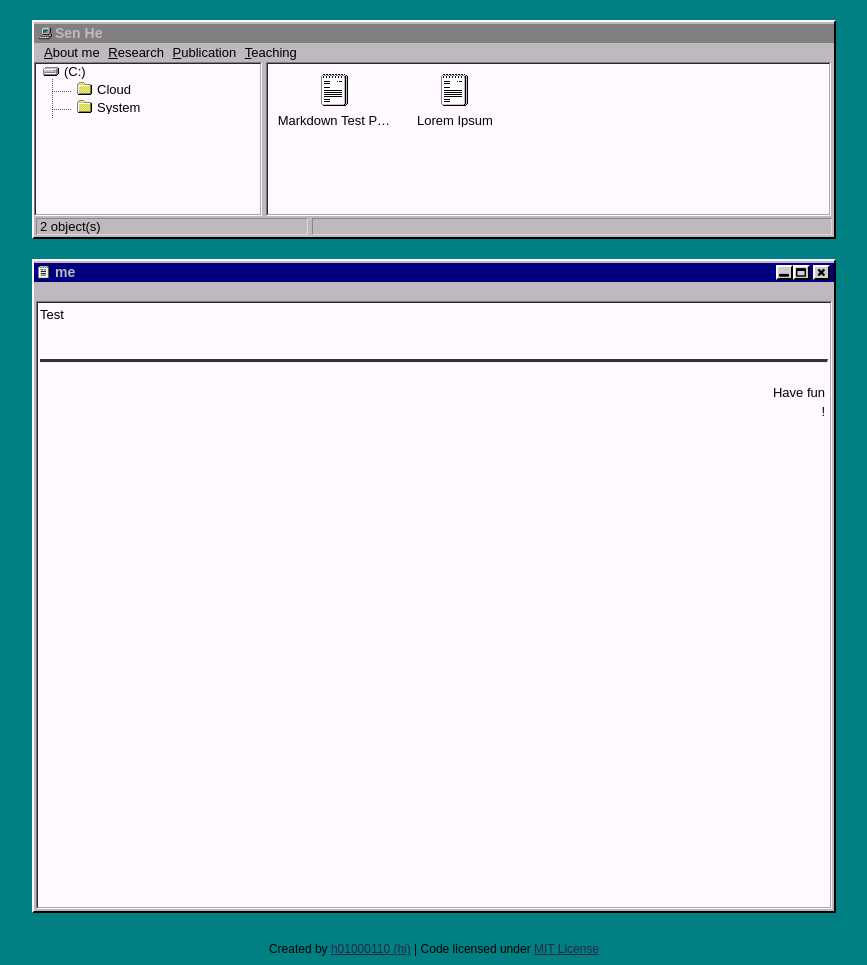
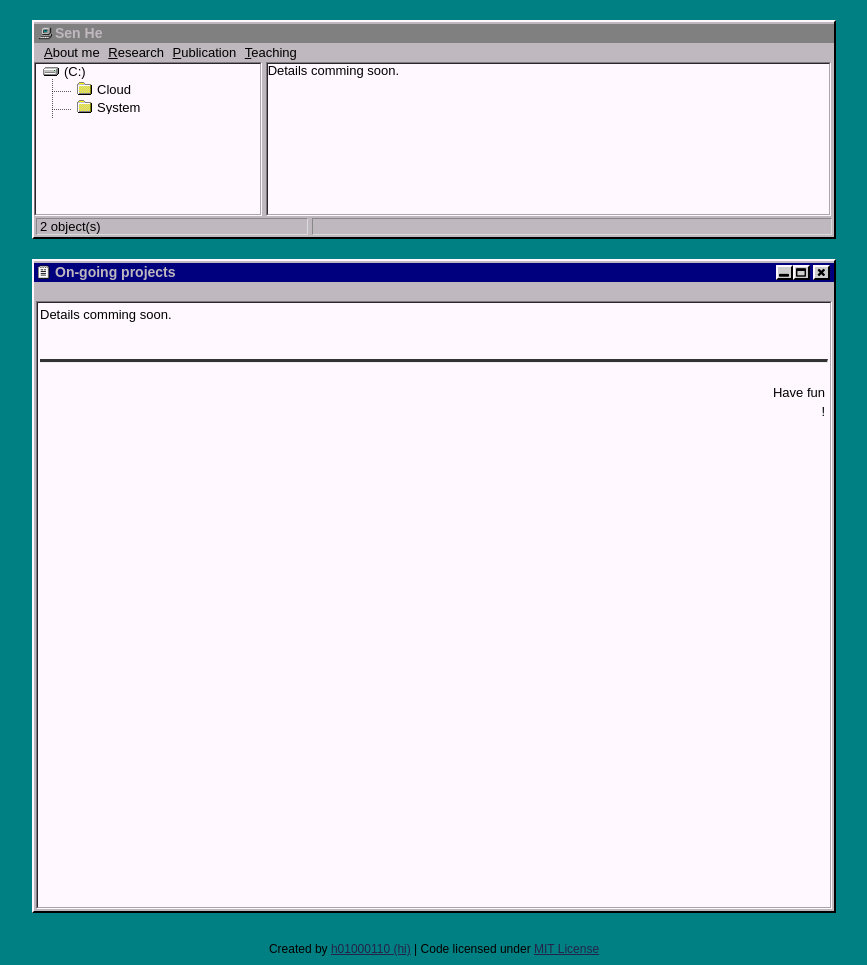
Before and after one commit to sen-he/sen-he.github.io, a Jekyll site: the page built from research/index.md, in a window 1280 px wide. Shown: the whole page, without its empty margins (206-1073 px from the left). Built offline with Jekyll 4.4.1, drawn with Linux system fonts in a browser that asks for light colours.

Commit message:
Update index.md

```diff
--- a/research/index.md
+++ b/research/index.md
@@ -1,6 +1,6 @@
 ---
 layout: me
-title: me
+title: On-going projects
 ---
 
-Test
+Details comming soon.
```
